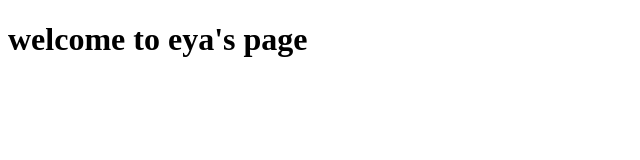
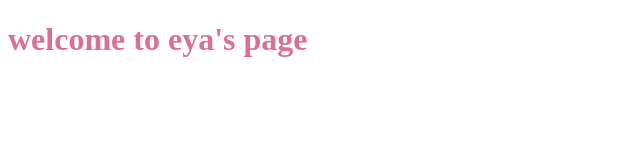
Before and after one commit to eyakallel1002/eyakallel1002.github.io, a plain HTML site: page index.html in a window 1280 px wide. Shown: the whole page, without its empty margins (0-640 px from the left). Drawn offline with Linux system fonts and the light colour scheme.

Commit message:
add color to h1

```diff
--- a/index.html
+++ b/index.html
@@ -7,6 +7,6 @@
     <title>Document</title>
 </head>
 <body>
-    <h1>welcome to eya's page</h1>
+    <h1 style="color: palevioletred;">welcome to eya's page</h1>
 </body>
 </html>
```
